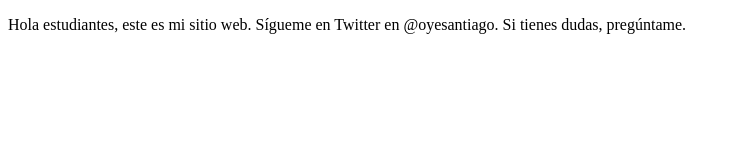
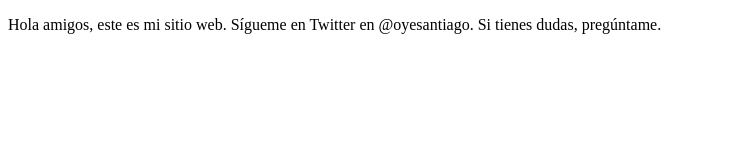
Before and after one commit to oyesantiago/proyectoDemoCursoPrework, a plain HTML site: page index.html in a window 1280 px wide. Shown: the whole page, without its empty margins (0-736 px from the left). Drawn offline with Linux system fonts and the light colour scheme.

Commit message:
cambio de estudiantes a amigos

```diff
--- a/index.html
+++ b/index.html
@@ -7,6 +7,6 @@
     <title>Hola mundo!</title>
 </head>
 <body>
-    <p>Hola estudiantes, este es mi sitio web. Sígueme en Twitter en @oyesantiago. Si tienes dudas, pregúntame.</p>
+    <p>Hola amigos, este es mi sitio web. Sígueme en Twitter en @oyesantiago. Si tienes dudas, pregúntame.</p>
 </body>
 </html>
```
